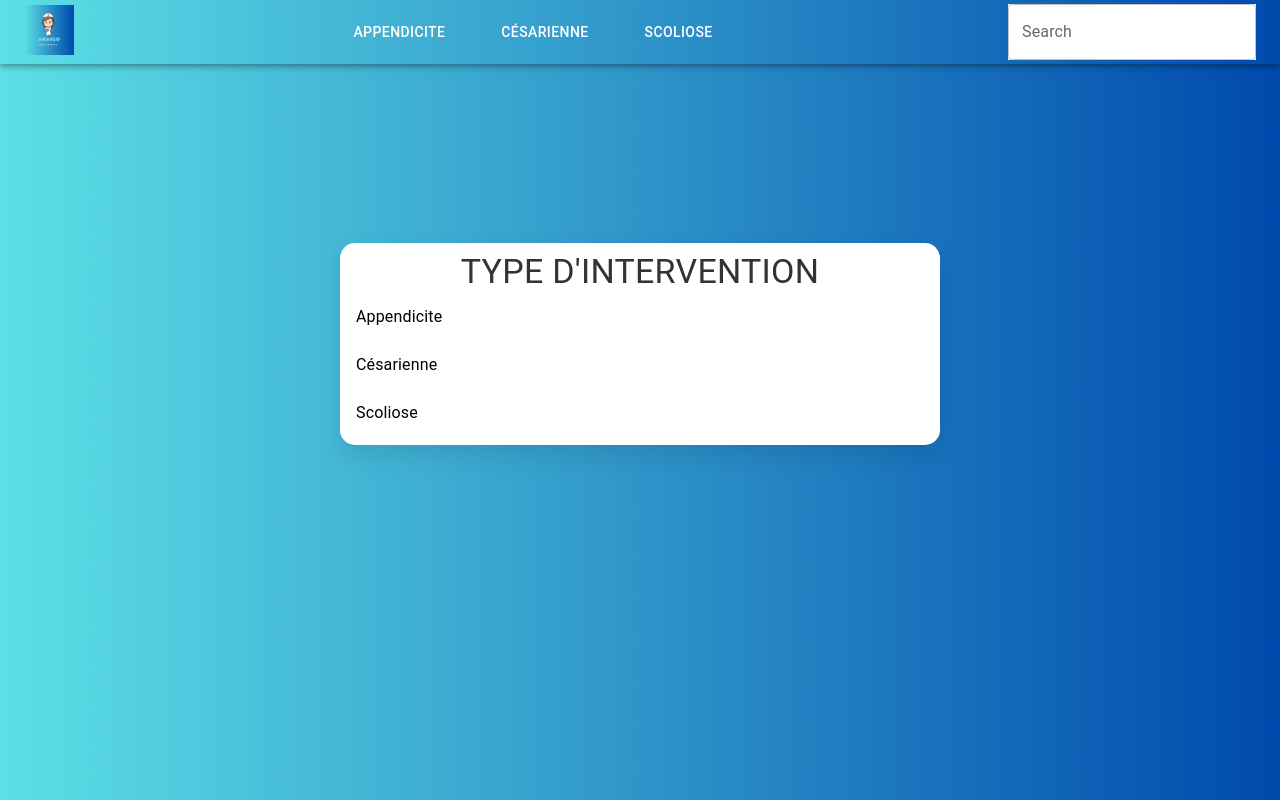
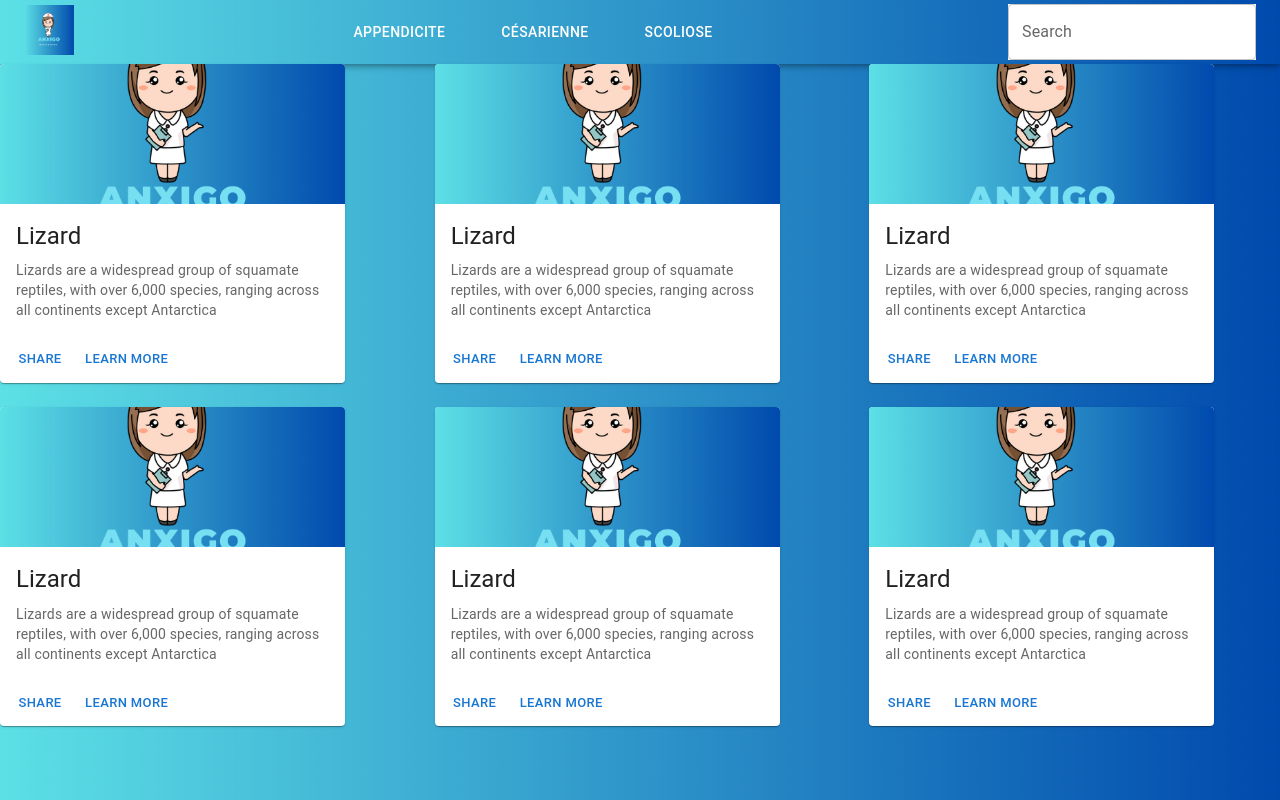
Before and after one commit to karimsalhi/erac-project, a React (Vite) app in the folder game-erac/: page / in a window 1280 px wide. Built offline with nearby package versions, Linux system fonts and the light colour scheme.

Commit message:
Home redone

```diff
--- a/game-erac/src/components/Home/Home.tsx
+++ b/game-erac/src/components/Home/Home.tsx
@@ -1,56 +1,60 @@
+import * as React from "react";
+import { experimentalStyled as styled } from "@mui/material/styles";
+import Box from "@mui/material/Box";
+import Paper from "@mui/material/Paper";
+import Grid from "@mui/material/Grid";
+import "../Home/Home.css";
+import { useNavigate } from "react-router-dom";
 import {
-  Grid,
-  List,
-  ListItemButton,
-  ListItemText,
+  Button,
+  Card,
+  CardActions,
+  CardContent,
+  CardMedia,
   Typography,
 } from "@mui/material";
-import "../Home/Home.css";
-import { useNavigate } from "react-router-dom";
+import logo from "../../assets/logo.png";
+
+const Item = styled(Paper)(({ theme }) => ({
+  backgroundColor: theme.palette.mode === "dark" ? "#1A2027" : "#fff",
+  ...theme.typography.body2,
+  padding: theme.spacing(2),
+  textAlign: "center",
+  color: theme.palette.text.secondary,
+}));
 
 export default function Home() {
-  const navigate = useNavigate();
   return (
     <div className="Home">
-      <Grid
-        container
-        className="home-grid"
-        sx={{
-          spacing: 0,
-          direction: "column",
-          alignItems: "center",
-          justifyContent: "center",
-        }}
-        style={{ minHeight: "70vh" }}
-      >
-        <List
-          className="question-list"
-          component="nav"
-          aria-label="mailbox folders"
-        >
-          <Typography variant="h4" className="question-title">
-            Type d'intervention
-          </Typography>
-          <ListItemButton
-            className="question-button"
-            onClick={() => navigate("/appendicite")}
-          >
-            <ListItemText primary="Appendicite" />
-          </ListItemButton>
-          <ListItemButton
-            className="question-button"
-            onClick={() => navigate("/appendicite")}
-          >
-            <ListItemText primary="Césarienne" />
-          </ListItemButton>
-          <ListItemButton
-            className="question-button"
-            onClick={() => navigate("/appendicite")}
-          >
-            <ListItemText primary="Scoliose" />
-          </ListItemButton>
-        </List>
-      </Grid>
+      <Box sx={{ flexGrow: 1 }}>
+        <Grid container spacing={{ xs: 3 }} columns={{ xs: 4, sm: 8, md: 12 }}>
+          {Array.from(Array(6)).map((_, index) => (
+            <Grid item xs={2} sm={4} md={4} key={index}>
+              <Card sx={{ maxWidth: 345 }}>
+                <CardMedia
+                  sx={{ height: 140 }}
+                  image={logo}
+                  title="green iguana"
+                />
+                <CardContent>
+                  <Typography gutterBottom variant="h5" component="div">
+                    Lizard
+                  </Typography>
+                  <Typography variant="body2" color="text.secondary">
+                    Lizards are a widespread group of squamate reptiles, with
+                    over 6,000 species, ranging across all continents except
+                    Antarctica
+                  </Typography>
+                </CardContent>
+                <CardActions>
+                  <Button size="small">Share</Button>
+                  <Button size="small">Learn More</Button>
+                </CardActions>
+              </Card>
+            </Grid>
+          ))}
+        </Grid>
+      </Box>
     </div>
   );
 }
--- a/game-erac/src/components/Qcm/AnxietyLast.tsx
+++ b/game-erac/src/components/Qcm/AnxietyLast.tsx
@@ -51,10 +51,10 @@ export default function AnxietyLast() {
         <Button
           variant="contained"
           color="primary"
-          onClick={() => navigate("/")}
+          onClick={() => navigate("/result")}
           sx={{ marginTop: 4 }}
         >
-          Retour au menu
+          Afficher les résultats
         </Button>
       </List>
     </Grid>
```
